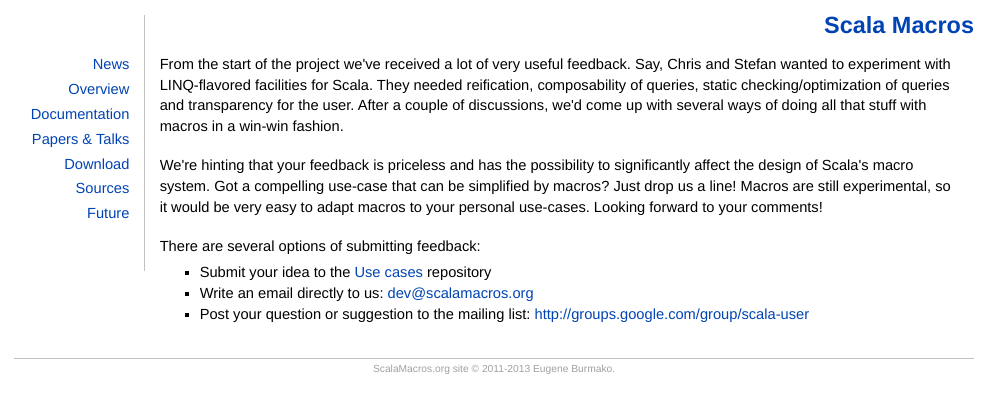
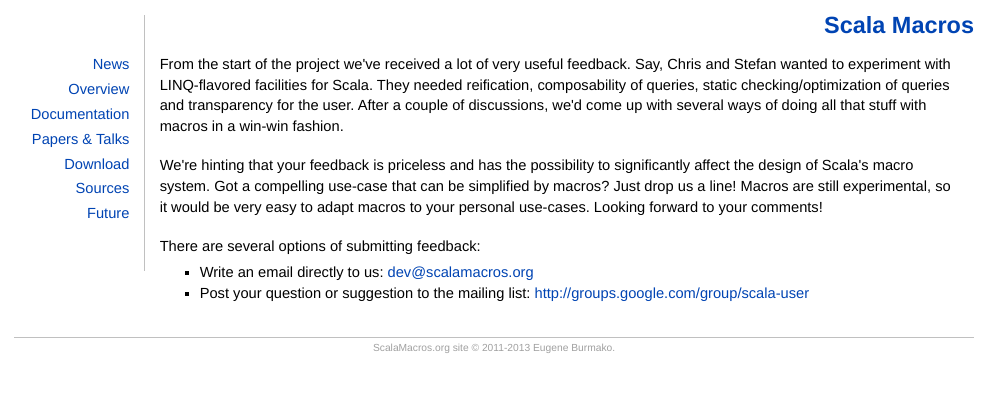
Before and after one commit to scalamacros/scalamacros.github.com, a Jekyll site: the page built from feedback.html, in a window 1280 px wide. Shown: the top 413 px of the page, without its empty margins (146-1150 px from the left). Built offline with Jekyll 4.4.1, drawn with Linux system fonts in a browser that asks for light colours; comment, search, counter and statistics services are not loaded.

Commit message:
some further cleanup

```diff
--- a/feedback.html
+++ b/feedback.html
@@ -11,7 +11,6 @@
 
 <p>There are several options of submitting feedback:
 <ul>
-  <li>Submit your idea to the <a href="/usecases.html">Use cases</a> repository
   <li>Write an email directly to us: <a href="mailto:{{site.email}}">{{site.email}}</a></li>
   <li>Post your question or suggestion to the mailing list: <a href="{{site.google.group.url}}">{{site.google.group.url}}</a></li>
 </ul></p>
```
